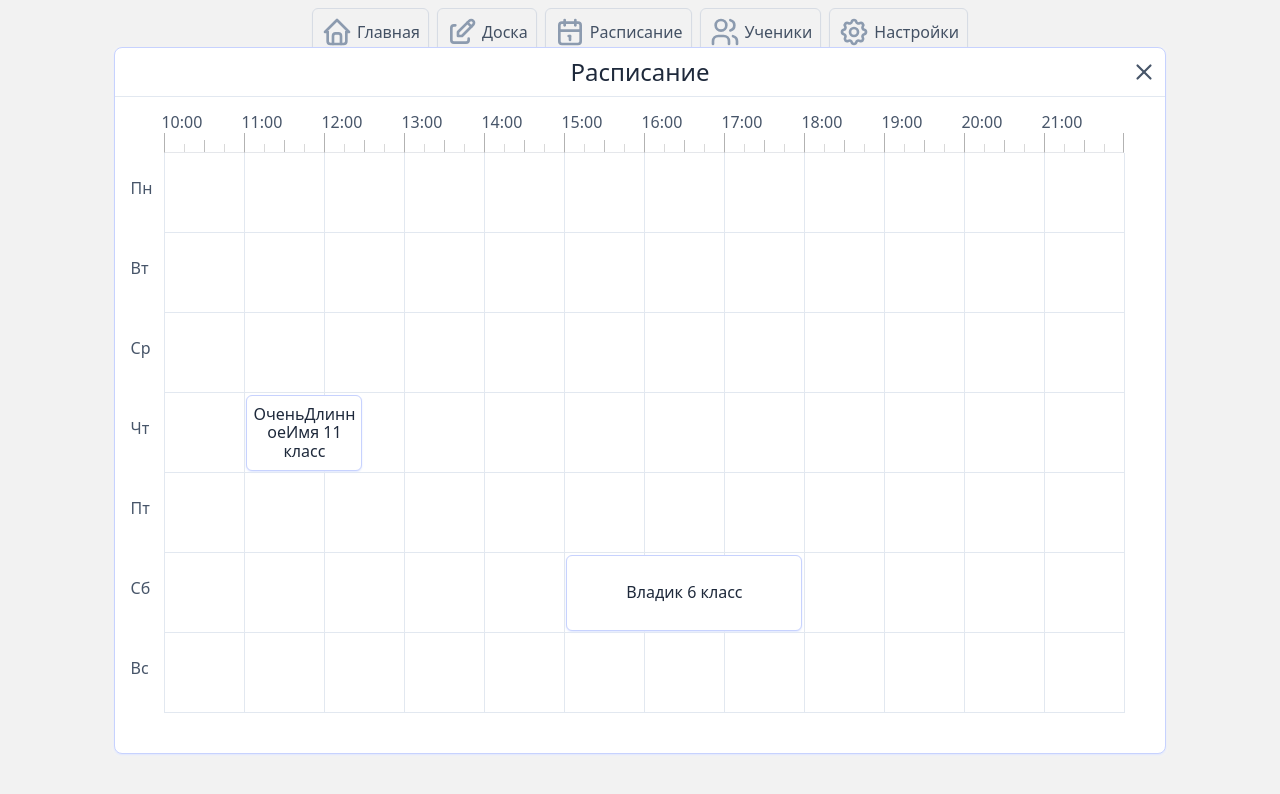
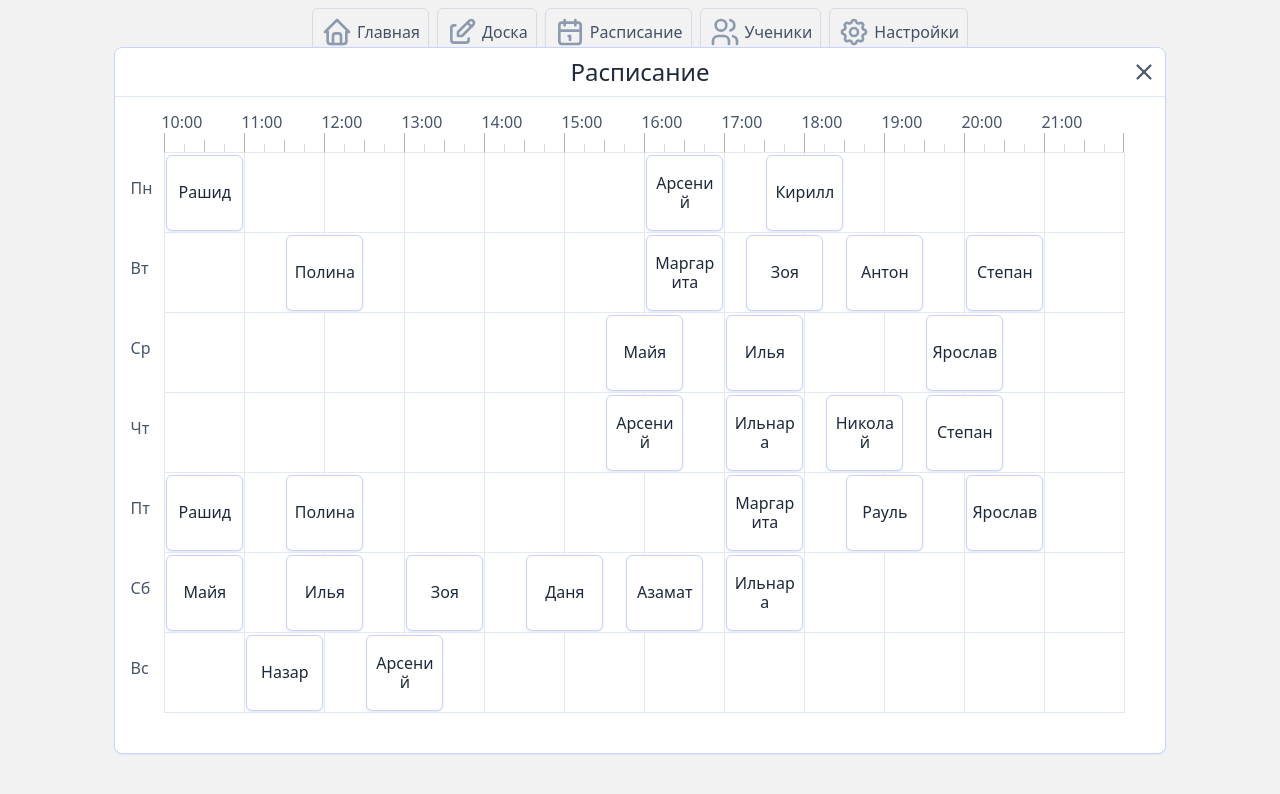
Before and after one commit to DenDon2579/renao, a React (Create React App) app in the folder ui/: page /schedule in a window 1280 px wide. Shown: the top 794 px of the page. Built offline with nearby package versions, Linux system fonts and the light colour scheme.

Commit message:
schedule improved

```diff
--- /dev/null
+++ b/ui/global.d.ts
@@ -0,0 +1 @@
+declare module '*.css';
--- a/ui/src/components/popups/presets/schedule/Lesson.tsx
+++ b/ui/src/components/popups/presets/schedule/Lesson.tsx
@@ -152,6 +152,8 @@ const Lesson = ({
     }
   };
 
+  useEffect(() => setTimeLabel());
+
   const setTimeLabel = () => {
     const lessonStartTimeString = Duration.fromObject({
       hours: lessonData.hour,
@@ -258,7 +260,7 @@ const Lesson = ({
       y: 0,
     });
   };
-
+  console.log(isResizeButtonsVisible);
   return (
     <div
       key={lessonData.id}
@@ -273,13 +275,17 @@ const Lesson = ({
           (resizeDirection === 'r' ? additionalDuration : 0),
 
         gridRowStart: lessonDay + 1 + (!isResizeMode ? offset.y : 0),
+        width: '101%',
+        zIndex: isResizeButtonsVisible || isSelected || isDragging ? 50 : 30,
       }}
-      className='w-full h-full p-0.5 z-30 relative flex justify-center active:z-50'
+      className='h-full p-0.5 relative flex justify-center'
       ref={q}
     >
       <div
         className={`${
-          isDragging ? 'opacity-100' : 'opacity-0'
+          isDragging || isResizeButtonsVisible || isSelected
+            ? 'opacity-100'
+            : 'opacity-0'
         } transition-opacity p-0.5 rounded-md w-auto h-6 absolute -bottom-7 z-40 text-sm text-nowrap bg-white text-slate-400 leading-none`}
       >
         {lessonTimeString}
--- a/ui/src/components/popups/presets/schedule/LessonDetails.tsx
+++ b/ui/src/components/popups/presets/schedule/LessonDetails.tsx
@@ -3,6 +3,7 @@ import ButtonPrimary from '../../../uiKit/buttons/ButtonPrimary';
 import { TbArrowsRightLeft, TbMinus, TbUserCircle } from 'react-icons/tb';
 import { ILesson } from './Schedule';
 import { Duration } from 'luxon';
+import classes from './Schedule.module.css';
 import Popup from '../../Popup';
 
 type Props = {
@@ -104,18 +105,30 @@ const LessonDetails = ({ selectedLesson, onLessonChange, onHide }: Props) => {
           </div>
         </div>
         <h3 className='text-lg text-center'>Продолжительность</h3>
-        <div className='flex items-center justify-between border border-slate-200 rounded-md h-10 py-1 px-2 mt-1'>
-          <div className='rounded-md flex items-center w-full flex-col'>
+        <div className='flex items-center justify-between h-auto py-1 mt-1'>
+          <div className='rounded-md flex items-center w-full h-full justify-center'>
             <input
+              style={{
+                background: `linear-gradient(to right, #C7D2FE ${
+                  ((selectedLesson.duration * 60 - 45) / 195) * 100
+                }%, transparent ${
+                  ((selectedLesson.duration * 60 - 45) / 195) * 100
+                }%)`,
+              }}
               onChange={durationChangeHandler}
               value={selectedLesson.duration * 60}
               type='range'
               min={45}
               max={240}
               step={15}
-              className='w-full h-full border border-slate-200 rounded-md pl-1.5 p-0.5 cursor-pointer'
+              className={
+                classes.durationInput +
+                ' w-full h-10 cursor-pointer rounded-md border border-slate-200 bg-indigo-200 transition-all'
+              }
             />
-            <span>{durationTimeString}</span>
+            <span className='absolute pointer-events-none'>
+              {durationTimeString}
+            </span>
           </div>
         </div>
       </div>
--- a/ui/src/components/popups/presets/schedule/Schedule.module.css
+++ b/ui/src/components/popups/presets/schedule/Schedule.module.css
@@ -47,3 +47,24 @@
   border: 1px solid #b7b7b7;
   border-radius: 8px;
 }
+
+.durationInput {
+  -webkit-appearance: none;
+  appearance: none;
+  cursor: pointer;
+  outline: none;
+  /* background: linear-gradient(to right, red, yellow, green); */
+}
+
+.durationInput::-webkit-slider-runnable-track {
+  height: 100%;
+}
+
+.durationInput::-webkit-slider-thumb {
+  -webkit-appearance: none;
+  appearance: none;
+  border-radius: inherit;
+  background-color: #e2e8f0;
+  height: 100%;
+  width: 1px;
+}
--- a/ui/src/components/popups/presets/schedule/Schedule.tsx
+++ b/ui/src/components/popups/presets/schedule/Schedule.tsx
@@ -22,21 +22,255 @@ export interface ILesson {
 const lessonsEx: ILesson[] = [
   {
     id: '1',
-    studentID: '2323',
-    studentName: 'Владик 6 класс',
-    day: 5,
-    hour: 15,
+    studentID: '1',
+    studentName: 'Рашид',
+    day: 0,
+    hour: 10,
     minute: 0,
-    duration: 3,
+    duration: 1,
   },
   {
     id: '2',
-    studentID: '2323',
-    studentName: 'ОченьДлинноеИмя 11 класс',
+    studentID: '2',
+    studentName: 'Арсений',
+    day: 0,
+    hour: 16,
+    minute: 0,
+    duration: 1,
+  },
+  {
+    id: '3',
+    studentID: '3',
+    studentName: 'Кирилл',
+    day: 0,
+    hour: 17,
+    minute: 30,
+    duration: 1,
+  },
+  {
+    id: '4',
+    studentID: '4',
+    studentName: 'Полина',
+    day: 1,
+    hour: 11,
+    minute: 30,
+    duration: 1,
+  },
+  {
+    id: '5',
+    studentID: '5',
+    studentName: 'Маргарита',
+    day: 1,
+    hour: 16,
+    minute: 0,
+    duration: 1,
+  },
+  {
+    id: '6',
+    studentID: '6',
+    studentName: 'Зоя',
+    day: 1,
+    hour: 17,
+    minute: 15,
+    duration: 1,
+  },
+  {
+    id: '7',
+    studentID: '7',
+    studentName: 'Антон',
+    day: 1,
+    hour: 18,
+    minute: 30,
+    duration: 1,
+  },
+  {
+    id: '8',
+    studentID: '8',
+    studentName: 'Степан',
+    day: 1,
+    hour: 20,
+    minute: 0,
+    duration: 1,
+  },
+  {
+    id: '9',
+    studentID: '9',
+    studentName: 'Майя',
+    day: 2,
+    hour: 15,
+    minute: 30,
+    duration: 1,
+  },
+  {
+    id: '10',
+    studentID: '10',
+    studentName: 'Илья',
+    day: 2,
+    hour: 17,
+    minute: 0,
+    duration: 1,
+  },
+  {
+    id: '11',
+    studentID: '11',
+    studentName: 'Ярослав',
+    day: 2,
+    hour: 19,
+    minute: 30,
+    duration: 1,
+  },
+  {
+    id: '12',
+    studentID: '12',
+    studentName: 'Арсений',
     day: 3,
+    hour: 15,
+    minute: 30,
+    duration: 1,
+  },
+  {
+    id: '13',
+    studentID: '13',
+    studentName: 'Ильнара',
+    day: 3,
+    hour: 17,
+    minute: 0,
+    duration: 1,
+  },
+  {
+    id: '14',
+    studentID: '14',
+    studentName: 'Николай',
+    day: 3,
+    hour: 18,
+    minute: 15,
+    duration: 1,
+  },
+  {
+    id: '15',
+    studentID: '15',
+    studentName: 'Степан',
+    day: 3,
+    hour: 19,
+    minute: 30,
+    duration: 1,
+  },
+  {
+    id: '16',
+    studentID: '1',
+    studentName: 'Рашид',
+    day: 4,
+    hour: 10,
+    minute: 0,
+    duration: 1,
+  },
+  {
+    id: '17',
+    studentID: '16',
+    studentName: 'Полина',
+    day: 4,
+    hour: 11,
+    minute: 30,
+    duration: 1,
+  },
+  {
+    id: '18',
+    studentID: '5',
+    studentName: 'Маргарита',
+    day: 4,
+    hour: 17,
+    minute: 0,
+    duration: 1,
+  },
+  {
+    id: '19',
+    studentID: '17',
+    studentName: 'Рауль',
+    day: 4,
+    hour: 18,
+    minute: 30,
+    duration: 1,
+  },
+  {
+    id: '20',
+    studentID: '11',
+    studentName: 'Ярослав',
+    day: 4,
+    hour: 20,
+    minute: 0,
+    duration: 1,
+  },
+  {
+    id: '21',
+    studentID: '9',
+    studentName: 'Майя',
+    day: 5,
+    hour: 10,
+    minute: 0,
+    duration: 1,
+  },
+  {
+    id: '22',
+    studentID: '10',
+    studentName: 'Илья',
+    day: 5,
+    hour: 11,
+    minute: 30,
+    duration: 1,
+  },
+  {
+    id: '23',
+    studentID: '6',
+    studentName: 'Зоя',
+    day: 5,
+    hour: 13,
+    minute: 0,
+    duration: 1,
+  },
+  {
+    id: '24',
+    studentID: '18',
+    studentName: 'Даня',
+    day: 5,
+    hour: 14,
+    minute: 30,
+    duration: 1,
+  },
+  {
+    id: '25',
+    studentID: '19',
+    studentName: 'Азамат',
+    day: 5,
+    hour: 15,
+    minute: 45,
+    duration: 1,
+  },
+  {
+    id: '26',
+    studentID: '13',
+    studentName: 'Ильнара',
+    day: 5,
+    hour: 17,
+    minute: 0,
+    duration: 1,
+  },
+  {
+    id: '27',
+    studentID: '20',
+    studentName: 'Назар',
+    day: 6,
     hour: 11,
     minute: 0,
-    duration: 1.5,
+    duration: 1,
+  },
+  {
+    id: '28',
+    studentID: '21',
+    studentName: 'Арсений',
+    day: 6,
+    hour: 12,
+    minute: 30,
+    duration: 1,
   },
 ];
 
@@ -51,7 +285,7 @@ const Schedule = (props: Props) => {
   const [lessons, setLessons] = useState<ILesson[]>(
     lessonsEx.filter((lesson) => {
       if (
-        lesson.hour > TIME_RANGE_FROM &&
+        lesson.hour >= TIME_RANGE_FROM &&
         lesson.hour + lesson.duration <= TIME_RANGE_FROM + HOURS
       ) {
         return true;
@@ -154,6 +388,7 @@ const Schedule = (props: Props) => {
               gridSize={GRID_SIZE}
               daysCount={DAYS.length}
               hoursCount={HOURS}
+              onClick={() => setSelectedLessonID(null)}
             />
           </div>
         </div>
--- a/ui/src/components/popups/presets/schedule/VisualGrid.tsx
+++ b/ui/src/components/popups/presets/schedule/VisualGrid.tsx
@@ -4,11 +4,13 @@ type Props = {
   gridSize: number;
   hoursCount: number;
   daysCount: number;
+  onClick(): void;
 };
 
-const VisualGrid = ({ gridSize, hoursCount, daysCount }: Props) => {
+const VisualGrid = ({ gridSize, hoursCount, daysCount, onClick }: Props) => {
   return (
     <div
+      onClick={onClick}
       style={{
         gridTemplateColumns: `repeat(${hoursCount}, ${gridSize}px)`,
         gridTemplateRows: `repeat(${daysCount}, ${gridSize}px)`,
--- a/ui/src/index.d.ts
+++ /dev/null
@@ -1,4 +0,0 @@
-declare module '*.module.css' {
-  const content: Record<string, string>;
-  export default content;
-}
```
